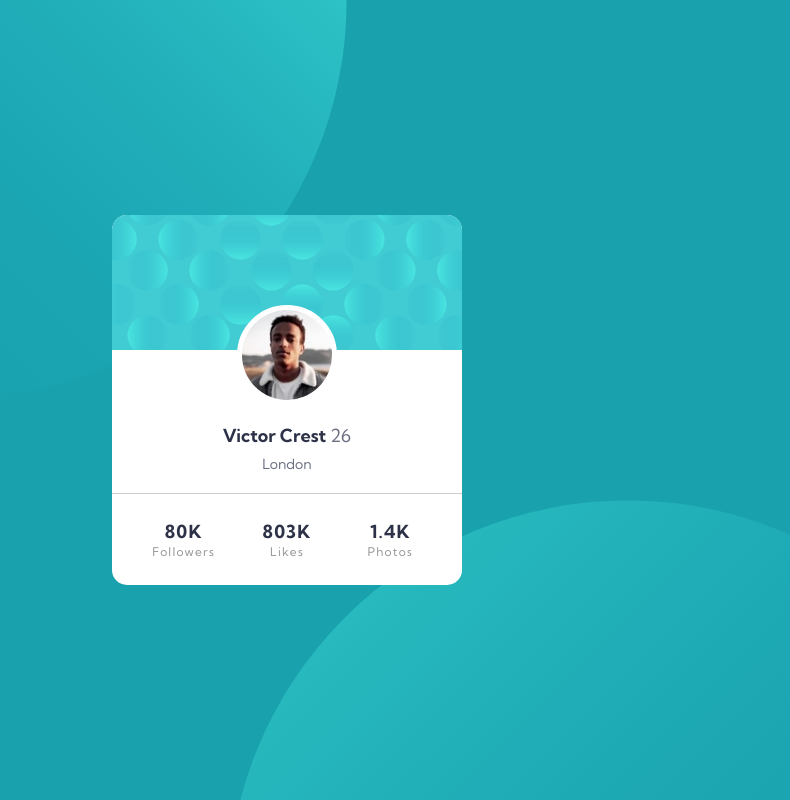
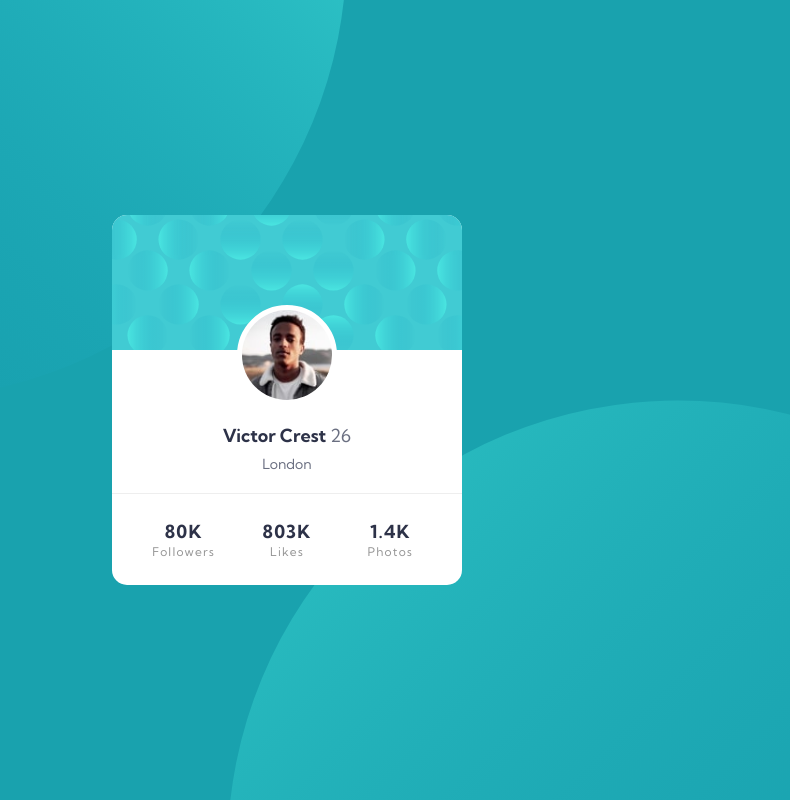
Before and after one commit to soporte00/frontendmentor-profilecard, a plain HTML site: page index.html in a window 1280 px wide. Shown: the whole page, without its empty margins (353-1143 px from the left). Drawn offline with Linux system fonts and the light colour scheme.

Commit message:
fix desktop-design background images

```diff
--- a/style.css
+++ b/style.css
@@ -77,7 +77,7 @@ body{
 
 .card__footer{
 	padding: 25px 20px;
-	border:solid #ccc;
+	border:solid #EEE;
 	border-width: 1px 0 0 0;
 	display: flex;
 	justify-content: space-between;
@@ -101,7 +101,7 @@ body{
 
 @media (min-width: 1000px){
 	body{
-		background-position: -100px -400px, calc(100% + 100px) calc(100% + 500px);
-		background-size: 800px;
+		background-position: -200px -500px, calc(100% + 200px) calc(100% + 500px);
+		background-size: 900px;
 	}
 }
```
